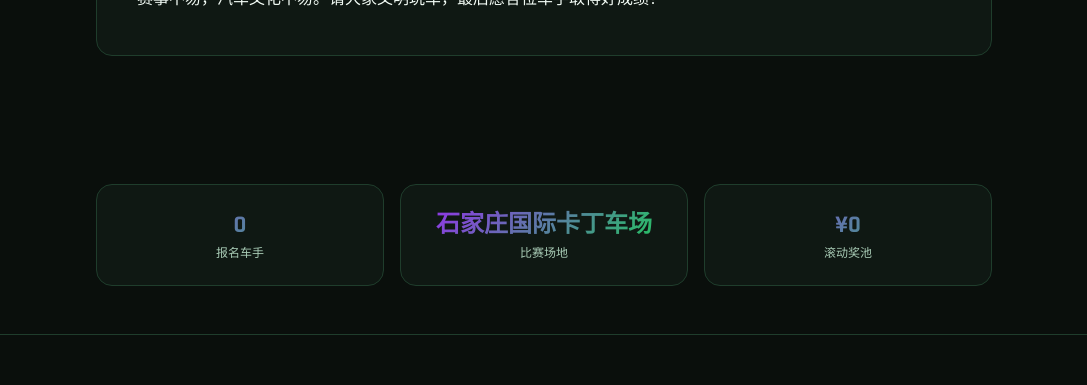
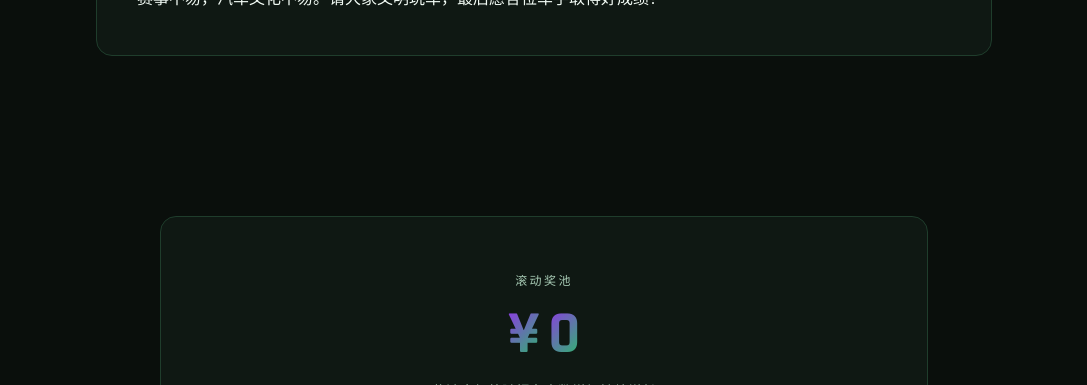
Before and after one commit to yaochester1-ops/sic-gymkana, a Next.js app: page / in a window 1280 px wide. Shown: the part 1140-1525 px from the top of the page, without its empty margins (96-1183 px from the left). Built offline with nearby package versions, Linux system fonts and the light colour scheme.

Commit message:
Replace homepage statistics cards with prize pool section

```diff
--- a/src/app/page.tsx
+++ b/src/app/page.tsx
@@ -1,6 +1,5 @@
 import Hero from "@/components/Hero";
 import EventIntroduction from "@/components/EventIntroduction";
-import EventStats from "@/components/EventStats";
 import Venue from "@/components/Venue";
 import Drivers from "@/components/Drivers";
 import PrizePool from "@/components/PrizePool";
@@ -12,10 +11,9 @@ export default function Home() {
     <>
       <Hero />
       <EventIntroduction />
-      <EventStats />
+      <PrizePool />
       <Venue />
       <Drivers />
-      <PrizePool />
       <Rules />
       <Partners />
     </>
--- a/src/components/EventStats.tsx
+++ /dev/null
@@ -1,27 +0,0 @@
-import { DRIVERS, PRIZE_POOL, VENUE } from "@/lib/data";
-
-export default function EventStats() {
-  const stats = [
-    { label: "报名车手", value: `${DRIVERS.length}` },
-    { label: "比赛场地", value: VENUE.name },
-    { label: "滚动奖池", value: `¥${PRIZE_POOL.amountCNY.toLocaleString("zh-CN")}` },
-  ];
-
-  return (
-    <section className="border-b border-border px-6 py-12">
-      <div className="mx-auto grid max-w-4xl grid-cols-1 gap-4 sm:grid-cols-3">
-        {stats.map((stat) => (
-          <div
-            key={stat.label}
-            className="card-surface rounded-2xl px-6 py-6 text-center"
-          >
-            <p className="truncate font-display text-2xl font-bold text-gradient">
-              {stat.value}
-            </p>
-            <p className="mt-1 text-xs text-foreground-muted">{stat.label}</p>
-          </div>
-        ))}
-      </div>
-    </section>
-  );
-}
```
